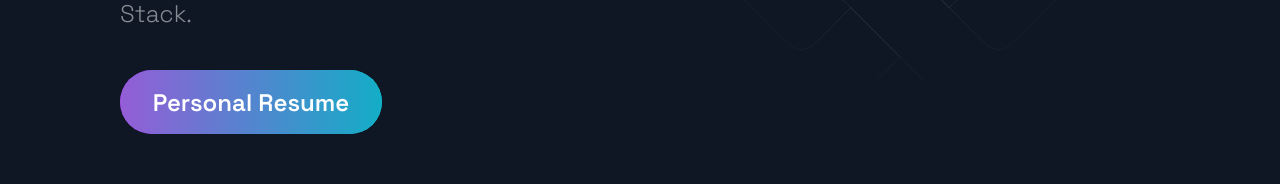
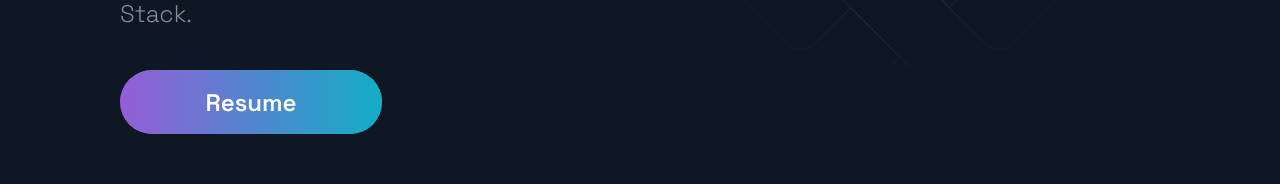
Before and after one commit to ImranAhmed26/Portfolio-React, a Next.js app: page / in a window 1280 px wide. Shown: the part 512-696 px from the top of the page. Built offline with nearby package versions, Linux system fonts and the light colour scheme.

Commit message:
updated the resume link

```diff
--- a/src/components/Hero/Hero.js
+++ b/src/components/Hero/Hero.js
@@ -14,7 +14,7 @@ const Hero = () => (
       <SectionText>
       A programming enthusiast in love with JavaScrip. Based in Dhaka currently I am employed as a Jr. Fullstack Developer and developing web applications using the MERN Stack.
       </SectionText>
-      <Button onClick = {() => window.location = 'https://drive.google.com/file/d/19XEp1pLQqbTBVyZkrGkMI5wak69TccK8/view?usp=sharing' } > Personal Resume </Button>
+      <Button onClick = {() => window.location = 'https://drive.google.com/file/d/1SvffbMCVBqSVoW7NvzeSlDcylOFUmbyw/view?usp=sharing' } > Resume </Button>
        </LeftSection>
 
  </Section>
```
